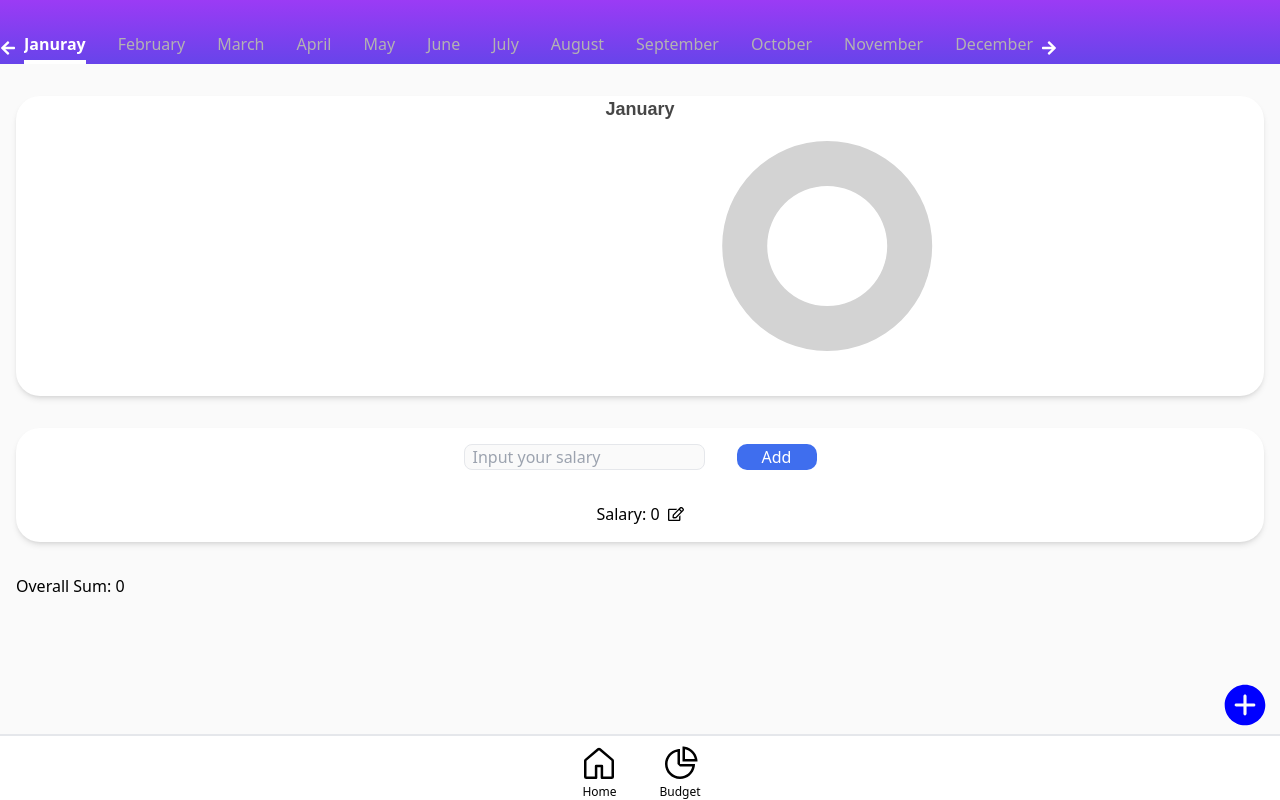
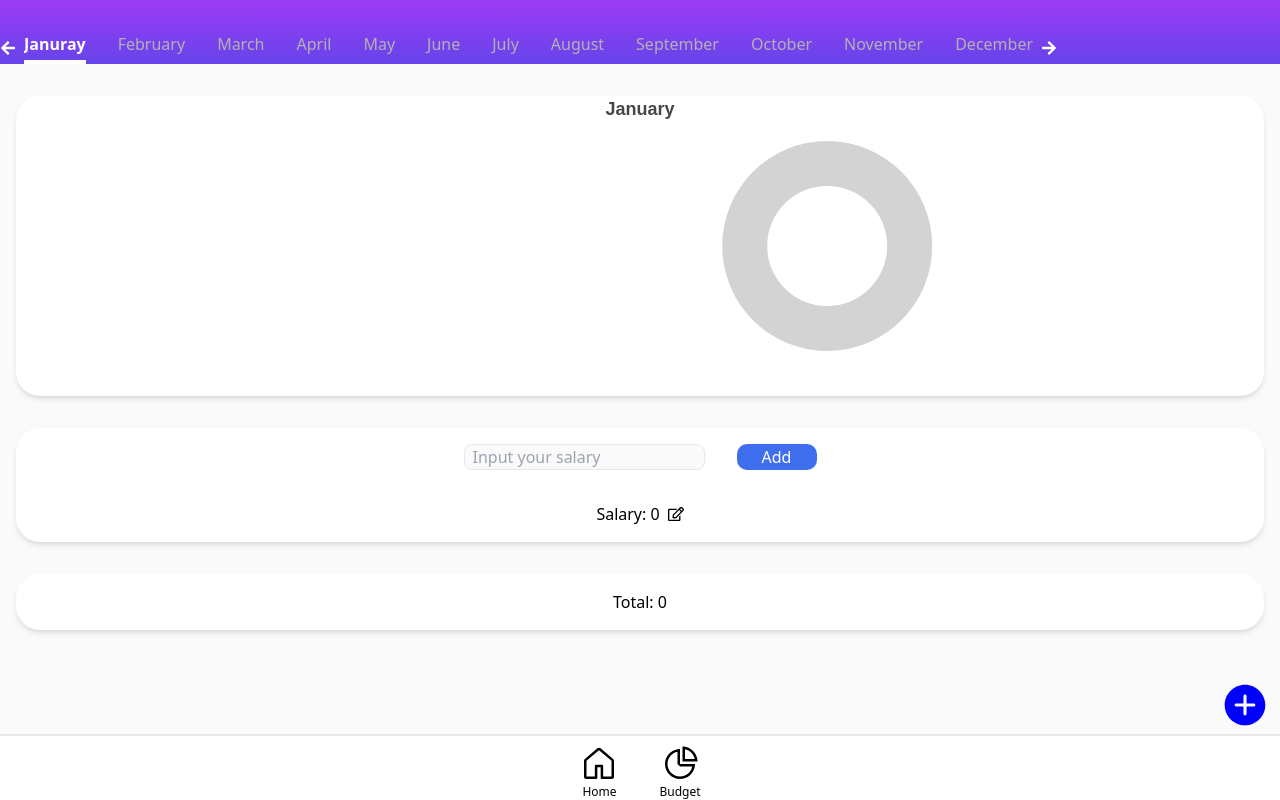
Before and after one commit to FlorianAutricque/budget_planner, a React (Vite) app in the folder budger_planner/: page /month/1 in a window 1280 px wide. Built offline with nearby package versions, Linux system fonts and the light colour scheme.

Commit message:
fixing bug calculation

```diff
--- a/budger_planner/src/components/SumInputEachExpense.jsx
+++ b/budger_planner/src/components/SumInputEachExpense.jsx
@@ -1,14 +1,16 @@
-import { useEffect, useState } from "react";
+import { useEffect, useState, useRef } from "react";
 
 function SumInputEachExpense({ monthName, expenseId, onSumChange }) {
   const [inputValue, setInputValue] = useState("");
   const [sum, setSum] = useState(0);
+  const previousSumRef = useRef(0);
 
-  // Fetch stored sum from localStorage when monthName or expenseId changes
   useEffect(() => {
     const storedSum = localStorage.getItem(`sum-${monthName}-${expenseId}`);
     if (storedSum) {
-      setSum(parseFloat(storedSum));
+      const parsedSum = parseFloat(storedSum);
+      setSum(parsedSum);
+      previousSumRef.current = parsedSum;
     }
   }, [monthName, expenseId]);
 
@@ -20,25 +22,30 @@ function SumInputEachExpense({ monthName, expenseId, onSumChange }) {
     const numericValue = parseFloat(inputValue);
     if (!isNaN(numericValue)) {
       const newSum = sum + numericValue;
+      const difference = newSum - previousSumRef.current;
       setSum(newSum);
       localStorage.setItem(`sum-${monthName}-${expenseId}`, newSum);
       setInputValue("");
-      onSumChange(newSum);
+      onSumChange(difference);
+      previousSumRef.current = newSum;
       console.log(`New sum for ${expenseId}: ${newSum}`);
     }
   };
 
   return (
     <div>
+      <div className="flex gap-2">
         <input
           type="number"
           value={inputValue}
           onChange={handleInputChange}
-        placeholder="Enter a number"
+          placeholder={sum === 0 ? "Enter a value" : "Add a new value"}
+          className="bg-[var(--background-color)] border rounded-lg pl-2"
         />
         <button onClick={handleAddValue} className="btn">
           Add
         </button>
+      </div>
       <p>Sum: {sum}</p>
     </div>
   );
--- a/budger_planner/src/pages/PageMonth.jsx
+++ b/budger_planner/src/pages/PageMonth.jsx
@@ -143,10 +143,12 @@ function PageMonth() {
 
   return (
     <div className="px-[1rem]">
+      {/* PIE */}
       <div id="pie">
         <PieChart monthName={monthName} expensesName={expensesName} />
       </div>
 
+      {/* SALARY */}
       <div>
         <div
           id="salary"
@@ -172,6 +174,16 @@ function PageMonth() {
             </p>
           </span>
         </div>
+
+        {/* SUM */}
+        <p
+          id="sum"
+          className="text-center rounded-3xl bg-white shadow-md mb-8 p-4"
+        >
+          Total: {overallSum}
+        </p>
+
+        {/* MODAL ADD NEW EXPENSE */}
 
         <button
           onClick={handleShowModalAddExpense}
@@ -201,7 +213,9 @@ function PageMonth() {
           </div>
         )}
 
-        <div id="expenses">
+        {/* LIST ALL EXPENSES */}
+
+        <div id="expenses" className="mb-[5rem]">
           {expensesName.map((expense) => (
             <div
               key={expense.id}
@@ -235,9 +249,6 @@ function PageMonth() {
             setOverallSum={setOverallSum}
           />
         </div> */}
-        <p id="sum" className="mb-[5rem]">
-          Overall Sum: {overallSum}
-        </p>
       </div>
     </div>
   );
```
Lines whose indentation alone changed are shown as unchanged.
